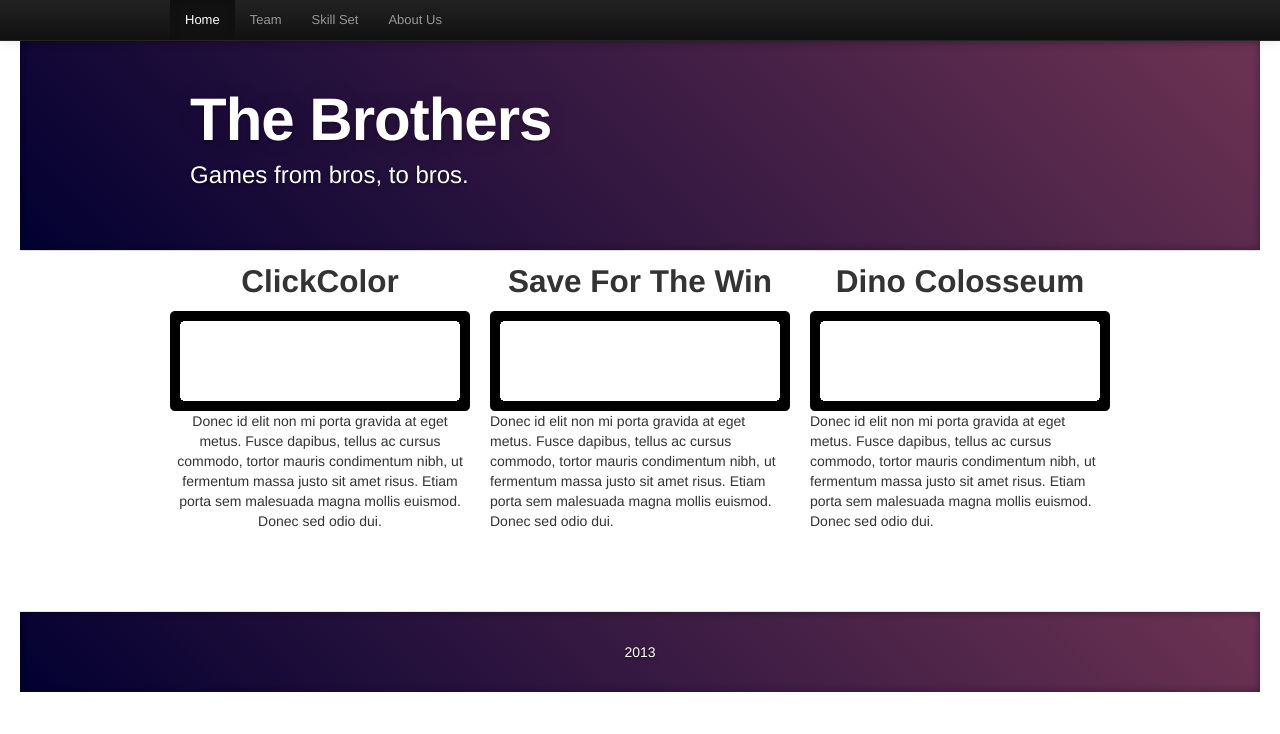
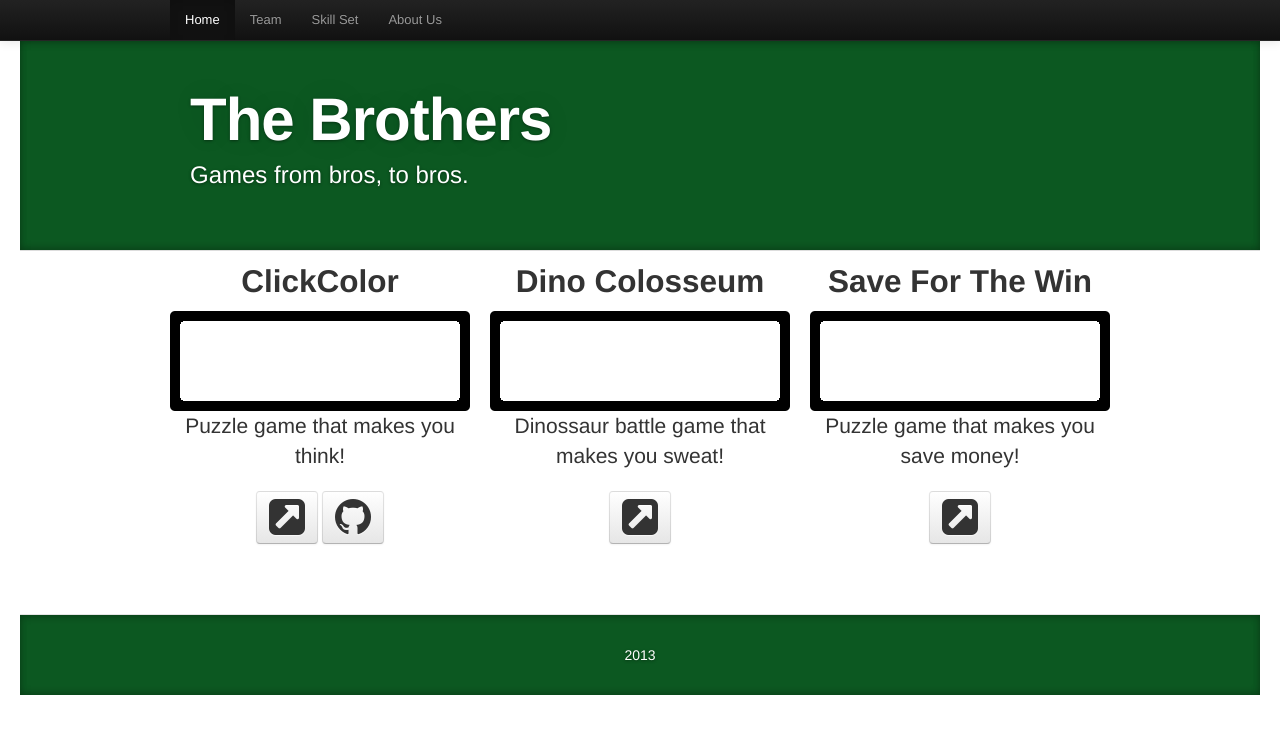
Before and after one commit to The-Brothers/the-brothers.github.com, a plain HTML site: page index.html in a window 1280 px wide. Drawn offline with Linux system fonts and the light colour scheme.

Commit message:
Updated the colors and the projects description.

```diff
--- a/assets/css/docs.css
+++ b/assets/css/docs.css
@@ -93,14 +93,14 @@ hr.soften {
   color: #fff;
   text-align: center;
   text-shadow: 0 1px 3px rgba(0,0,0,.4), 0 0 30px rgba(0,0,0,.075);
-  background: #020031; /* Old browsers */
-  background: -moz-linear-gradient(45deg,  #020031 0%, #6d3353 100%); /* FF3.6+ */
-  background: -webkit-gradient(linear, left bottom, right top, color-stop(0%,#020031), color-stop(100%,#6d3353)); /* Chrome,Safari4+ */
-  background: -webkit-linear-gradient(45deg,  #020031 0%,#6d3353 100%); /* Chrome10+,Safari5.1+ */
-  background: -o-linear-gradient(45deg,  #020031 0%,#6d3353 100%); /* Opera 11.10+ */
-  background: -ms-linear-gradient(45deg,  #020031 0%,#6d3353 100%); /* IE10+ */
-  background: linear-gradient(45deg,  #020031 0%,#6d3353 100%); /* W3C */
-  filter: progid:DXImageTransform.Microsoft.gradient( startColorstr='#020031', endColorstr='#6d3353',GradientType=1 ); /* IE6-9 fallback on horizontal gradient */
+  background: #0c5821; /* Old browsers */
+  background: -moz-linear-gradient(45deg,  #0c5821 0%, #0c5821 100%); /* FF3.6+ */
+  background: -webkit-gradient(linear, left bottom, right top, color-stop(0%,#0c5821), color-stop(100%,#0c5821)); /* Chrome,Safari4+ */
+  background: -webkit-linear-gradient(45deg,  #0c5821 0%,#0c5821 100%); /* Chrome10+,Safari5.1+ */
+  background: -o-linear-gradient(45deg,  #0c5821 0%,#0c5821 100%); /* Opera 11.10+ */
+  background: -ms-linear-gradient(45deg,  #0c5821 0%,#0c5821 100%); /* IE10+ */
+  background: linear-gradient(45deg,  #0c5821 0%,#0c5821 100%); /* W3C */
+  filter: progid:DXImageTransform.Microsoft.gradient( startColorstr='#0c5821', endColorstr='#0c5821',GradientType=1 ); /* IE6-9 fallback on horizontal gradient */
   -webkit-box-shadow: inset 0 3px 7px rgba(0,0,0,.2), inset 0 -3px 7px rgba(0,0,0,.2);
      -moz-box-shadow: inset 0 3px 7px rgba(0,0,0,.2), inset 0 -3px 7px rgba(0,0,0,.2);
           box-shadow: inset 0 3px 7px rgba(0,0,0,.2), inset 0 -3px 7px rgba(0,0,0,.2);
--- a/index.html
+++ b/index.html
@@ -6,6 +6,7 @@
 	<!--Style -->
 	<link rel="stylesheet" href="assets/css/bootstrap.css">
 	<link rel="stylesheet" href="assets/css/docs.css">
+	<link rel="stylesheet" href="assets/font-awesome/css/font-awesome.css"><!--Font Awesome-->
 	<!--End Style -->
 </head>
 
@@ -43,21 +44,33 @@
 		<div class="row"> <!-- Primeira linha -->
 
 			<div class="span4">
-              <center><h2>ClickColor</h2></center>
-              <img src="assets/img/sample.png" alt="img">
-              <center><p>Donec id elit non mi porta gravida at eget metus. Fusce dapibus, tellus ac cursus commodo, tortor mauris condimentum nibh, ut fermentum massa justo sit amet risus. Etiam porta sem malesuada magna mollis euismod. Donec sed odio dui. </p></center>
+				<center><h2>ClickColor</h2></center>
+				<img src="assets/img/sample.png" alt="img">
+				<center><p class="lead">Puzzle game that makes you think!</p></center>
+				<center>
+            		<a href="http://the-brothers.github.io/ClickColor/" class="btn"><i class="icon-external-link-sign icon-3x"></i></a>
+            		<a class="btn" href="https://github.com/The-Brothers/ClickColor"><i class="icon-github icon-3x"></i></a>
+            	</center>
             </div>
 
 			<div class="span4">
-              <center><h2>Save For The Win</h2></center>
-              <img src="assets/img/sample.png" alt="img">
-              <p>Donec id elit non mi porta gravida at eget metus. Fusce dapibus, tellus ac cursus commodo, tortor mauris condimentum nibh, ut fermentum massa justo sit amet risus. Etiam porta sem malesuada magna mollis euismod. Donec sed odio dui. </p>
+				<center><h2>Dino Colosseum</h2></center>
+				<img src="assets/img/sample.png" alt="img">
+				<center><p class="lead">Dinossaur battle game that makes you sweat!</p></center>
+				<center>
+            		<a href="" class="btn"><i class="icon-external-link-sign icon-3x"></i></a>
+            		<!-- <a class="btn" href=""><i class="icon-code icon-3x"></i></a> -->
+            	</center>
             </div>
 
 			<div class="span4">
-              <center><h2>Dino Colosseum</h2></center>
-              <img src="assets/img/sample.png" alt="img">
-              <p>Donec id elit non mi porta gravida at eget metus. Fusce dapibus, tellus ac cursus commodo, tortor mauris condimentum nibh, ut fermentum massa justo sit amet risus. Etiam porta sem malesuada magna mollis euismod. Donec sed odio dui. </p>
+            	<center><h2>Save For The Win</h2></center>
+            	<img src="assets/img/sample.png" alt="img">
+				<center><p class="lead">Puzzle game that makes you save money!</p></center>
+            	<center>
+            		<a href="" class="btn"><i class="icon-external-link-sign icon-3x"></i></a>
+            		<!-- <a class="btn" href=""><i class="icon-code icon-3x"></i></a> -->
+            	</center>
             </div>
 
 		</div><!-- Fecha primeira linha-->
```
